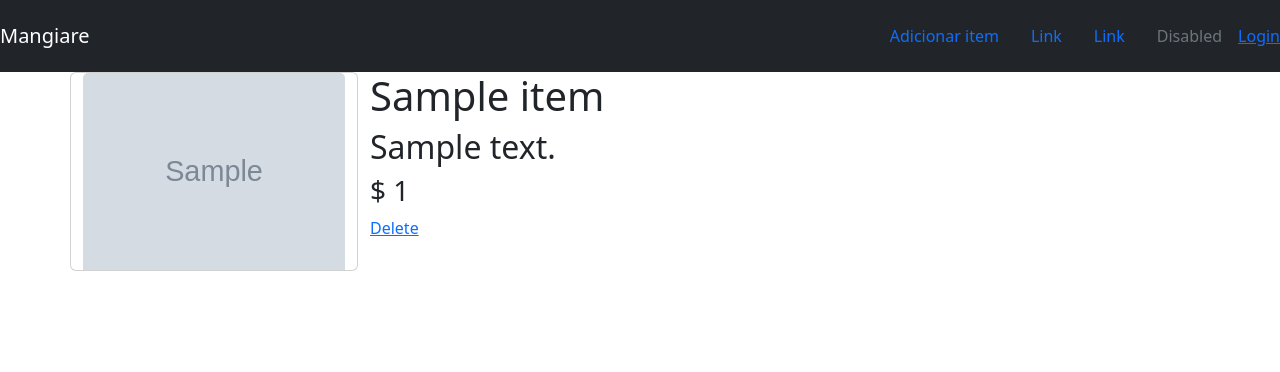
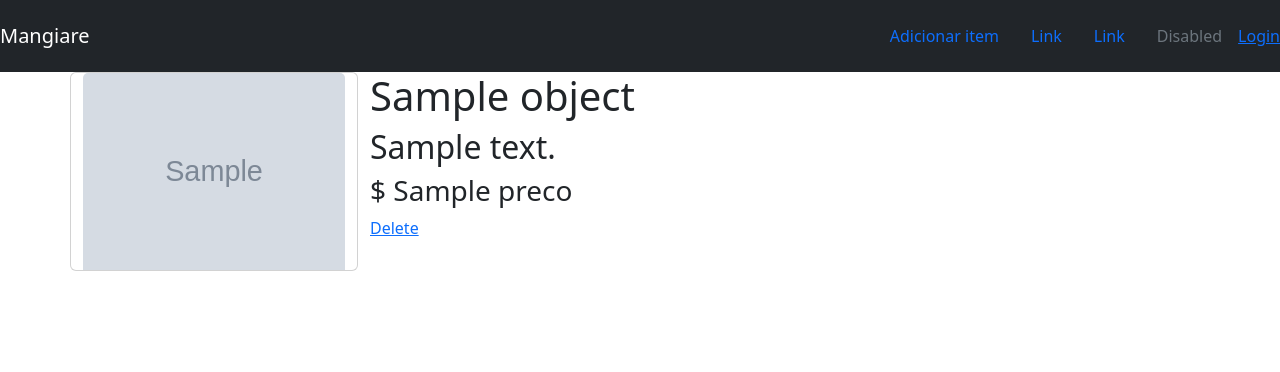
Before and after one commit to diegobarbo/mangiare, a Django app: template dish/templates/dish/detail.html in a window 1280 px wide. Shown: the top 372 px of the page. Run offline with Django 4.2, Linux system fonts and the light colour scheme; tables that the repository leaves empty hold one stand-in row (values such as "Sample post"); the template is opened without the code that fills it: values that come from a table or form of the project are taken from there, most other values are stand-ins (such as "Sample title", 1, 10 or a date in 2020); grey boxes marked "Sample" are stand-in pictures.

Commit message:
class based detail view implementada

```diff
--- a/dish/templates/dish/detail.html
+++ b/dish/templates/dish/detail.html
@@ -5,13 +5,13 @@
 <div class="container">
     <div class="row">
         <div class="card" style="width: 18rem;">
-            <img class="card-img-top" src="{{ item_detail.image }}">
+            <img class="card-img-top" src="{{ object.image }}">
         </div>
         <div class="col-md-6">
-            <h1>{{ item_detail.nome }}</h1>
-            <h2>{{ item_detail.descricao }}</h2>
-            <h3>$ {{ item_detail.preco }}</h3>
-            <a href="{% url 'dish:delete_item' item_detail.id %}">Delete</a>
+            <h1>{{ object.nome }}</h1>
+            <h2>{{ object.descricao }}</h2>
+            <h3>$ {{ object.preco }}</h3>
+            <a href="{% url 'dish:delete_item' object.id %}">Delete</a>
         </div>
     </div>
 </div>
--- a/dish/urls.py
+++ b/dish/urls.py
@@ -1,4 +1,5 @@
 from unicodedata import name
+
 from django.urls import path
 
 from . import views
@@ -6,9 +7,10 @@ from . import views
 app_name = 'dish'
 
 urlpatterns = [
-    path('', views.index, name='index'),
+    # path('', views.index, name='index'),
     path('', views.IndexClassView.as_view(), name='index'),
-    path('<int:id>/', views.detail, name='detail'),
+    # path('<int:id>/', views.detail, name='detail'),
+    path('<int:pk>/', views.FoodDetail.as_view(), name='detail'),
     path('item/', views.item, name='item'),
     path('add', views.create_item, name='create_item'),
     path('update/<int:id>/', views.update_item, name='update_item'),
```
Also changed, not shown: dish/views.py (+7 -0 lines).
